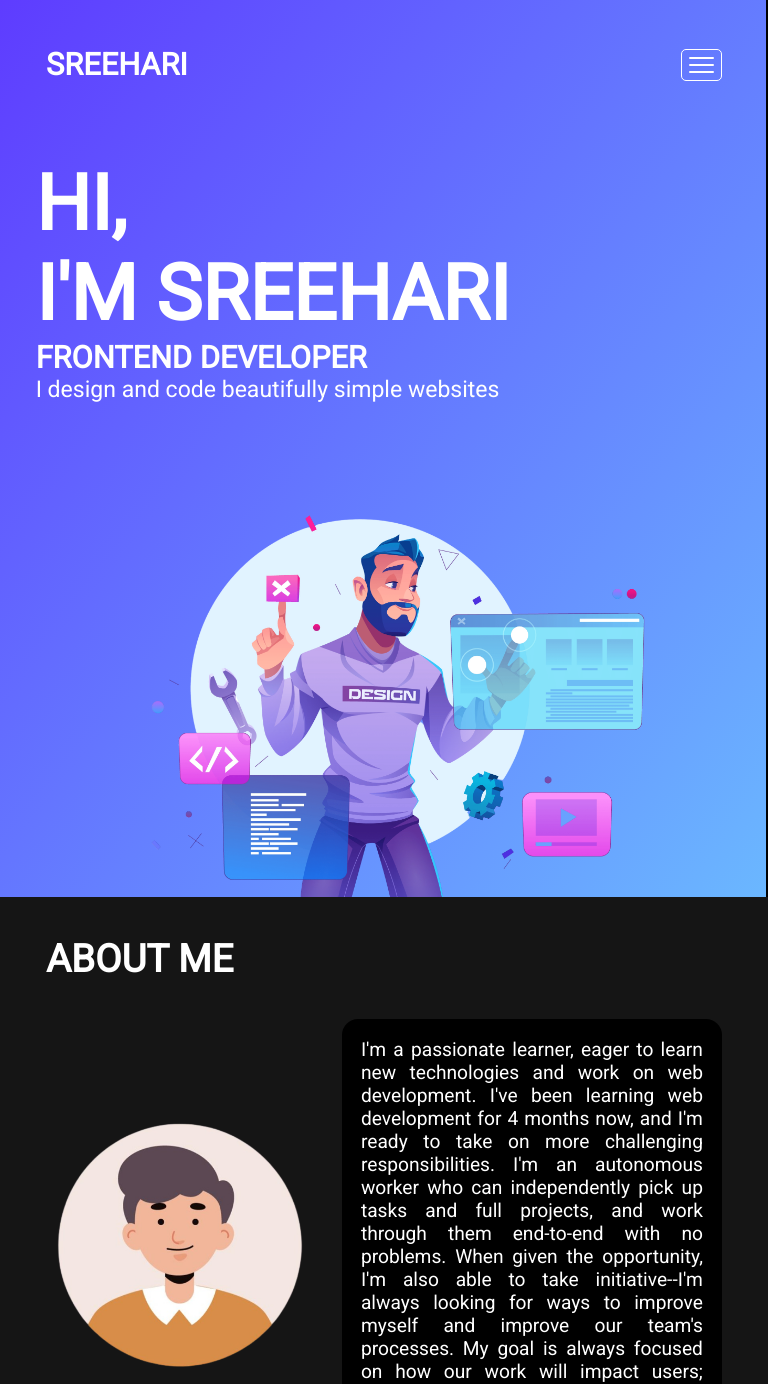
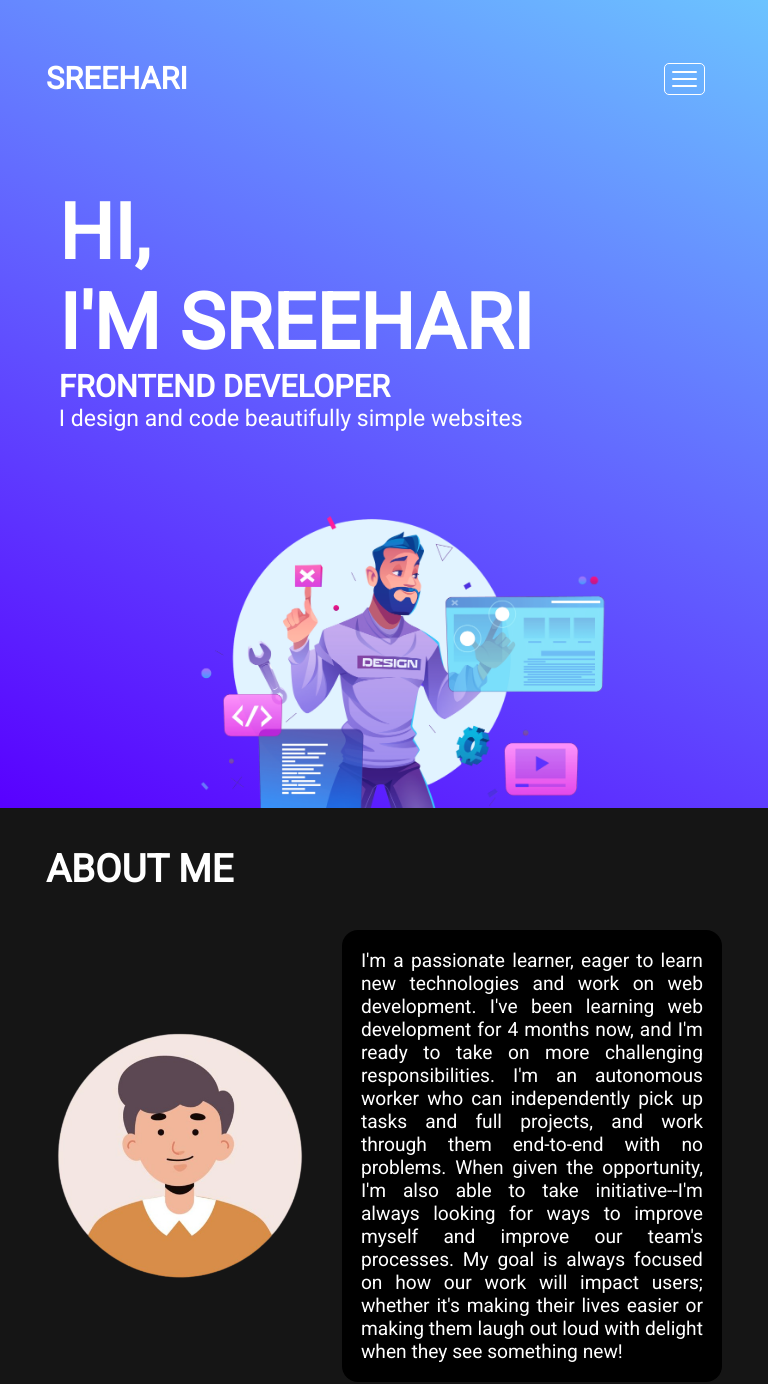
Before and after one commit to sree-shp/my-portfolio, a React (Create React App) app: page / in a window 768 px wide. Shown: the top 1384 px of the page. Built offline with nearby package versions, Linux system fonts and the light colour scheme.

Commit message:
background changes

```diff
--- a/src/App/App.css
+++ b/src/App/App.css
@@ -2,3 +2,8 @@
     margin: 0;
     padding: 0;
 }
+
+.first-section{
+    background-image: -webkit-linear-gradient(65deg, #5800FF , #72FFFF );
+    background-size: 200%;
+}
--- a/src/App/App.js
+++ b/src/App/App.js
@@ -7,9 +7,11 @@ import "./App.css";
 
 function App() {
   return (
-    <div>
-      <Navbar />
-      <Title />
+    <div className="app">
+      <div className="first-section">
+        <Navbar />
+        <Title />
+      </div>
       <About />
       <Projects />
     </div>
--- a/src/Navbar/Navbar.css
+++ b/src/Navbar/Navbar.css
@@ -43,6 +43,10 @@
     border: 1px solid white;
     border-radius:  5px;
     padding: 2px;
+}
+
+.hamburger-menu{
+    padding: 2.5%;
 }
 
 .hamburger-item{
--- a/src/Title/Title.css
+++ b/src/Title/Title.css
@@ -3,9 +3,8 @@
 
 #title{
     position: relative;
-    width: 75vw;
-    height: 85vh;
-    background-color: black;
+    height: 600px;
+    /* background-image: -webkit-linear-gradient(65deg, #5800FF , #72FFFF ); */
     color: white;
     font-family: 'Roboto', sans-serif;
     z-index: 0;
@@ -42,14 +41,14 @@
 .home-img{
     width: 40vw;
     position: absolute;
-    right: -29%;
+    right: 3%;
     top: 10%;
     overflow: hidden;
     animation: 1s ease 2s backwards fadeInRight;
 }
 
 
-.background-element{
+/* .background-element{
     width: 175%;
     height: 175%;
     rotate: -55deg;
@@ -63,7 +62,7 @@
     background-position: right;
     animation: 1s ease 2s backwards fadeInRight, 15s linear infinite alternate bg-animate;
 }
-
+ */
 
 @keyframes fadeInTop{
     0%{
@@ -116,10 +115,14 @@
 }
 
 @media (max-width: 1200px) and (min-width: 1024px){
+    #title{
+        height: 550px;
+    }
+
     .home-img{
-        width: 60%;
+        width: 45%;
         top: 9%;
-        right: -30%;
+        right: 0%;
     }
 
     .background-element{
@@ -133,11 +136,14 @@
 }
 
 @media (max-width: 1024px) and (min-width: 768px){
+    #title{
+        height: 475px;
+    }
 
     .home-img{
-        width: 55%;
+        width: 50%;
         top: 12%;
-        right: -29%;
+        right: 0%;
     }
 
     .welcome-heading{
@@ -161,22 +167,13 @@
 
 @media (max-width: 768px) and (min-width: 425px){
     #title{
-        width: 57vw;
-        height: 100vw;
-    }
-
-    .background-element{
-        rotate: 360deg;
-        left: -0%;
-        top: -60%;
-        height: 250%;
+        height: 650px;
     }
 
     .home-img{
-        width: 150%;
-        top: 45%;
-        right: -65%;
-
+        width: 70%;
+        top: 50%;
+        right: 13%;
     }
 
     .welcome-heading{
@@ -185,7 +182,6 @@
 
     .welcome-page{
         top: 0%;
-        width: 90vw
     }
 
     .description-heading{
@@ -199,23 +195,15 @@
 }
 
 @media (max-width: 425px) and (min-width: 375px){
+
     #title{
-        width: 57vw;
-        height: 115vw;
-    }
-
-    .background-element{
-        rotate: 360deg;
-        left: -0%;
-        top: -60%;
-        height: 250%;
+        height: 500px;
     }
 
     .home-img{
-        width: 150%;
+        width: 80%;
         top: 50%;
-        right: -65%;
-
+        right: 10%;
     }
 
     .welcome-heading{
@@ -238,21 +226,13 @@
 
 @media (max-width: 375px) and (min-width: 320px){
     #title{
-        width: 57vw;
-        height: 115vw;
-    }
-
-    .background-element{
-        rotate: 360deg;
-        left: -0%;
-        top: -70%;
-        height: 250%;
+        height: 450px;
     }
 
     .home-img{
-        width: 150%;
+        width: 70%;
         top: 50%;
-        right: -65%;
+        right: 15%;
 
     }
 
--- a/src/Title/Title.js
+++ b/src/Title/Title.js
@@ -14,7 +14,7 @@ function Title() {
         </p>
       </div>
       <img className="home-img" src={man} alt="" />
-      <div className="background-element"></div>
+      {/* <div className="background-element"></div> */}
     </div>
   );
 }
```
